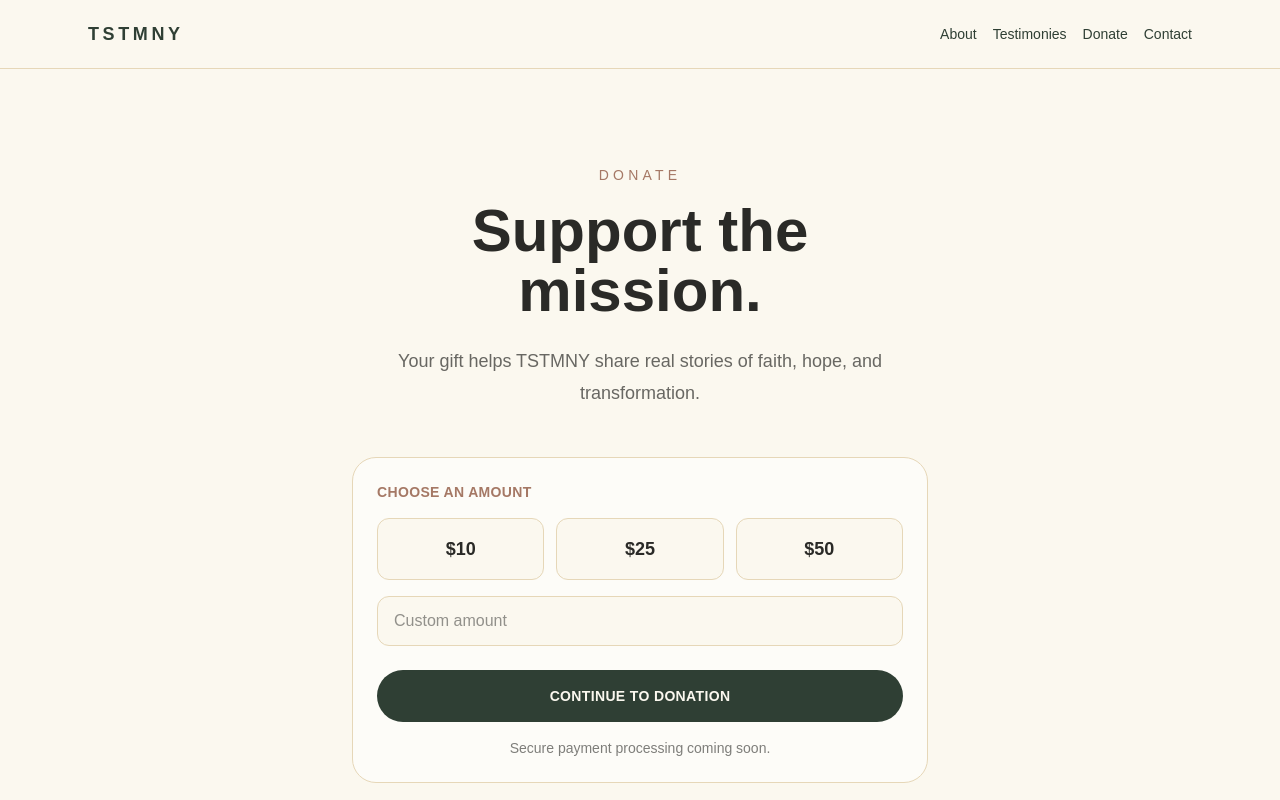
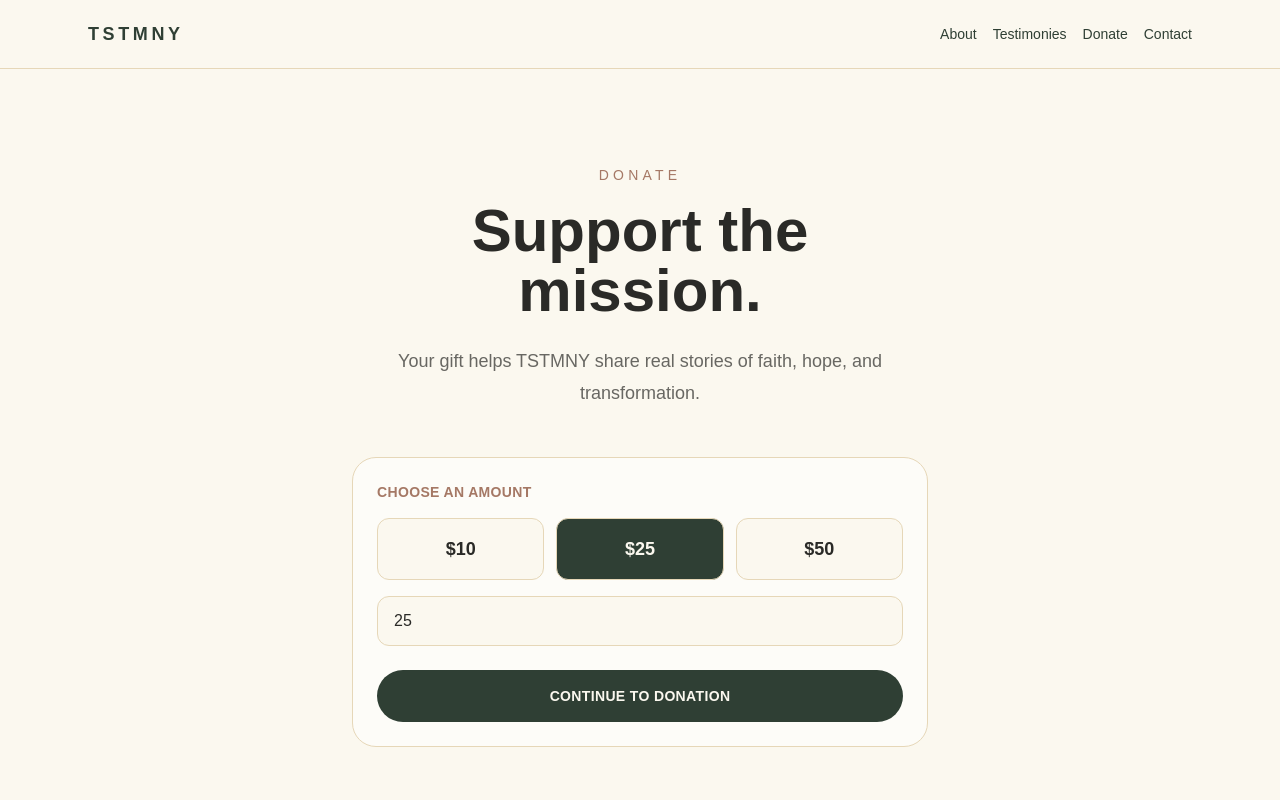
Before and after one commit to Ezcrtv/TSTMNY, a Next.js app: page /donate in a window 1280 px wide. Shown: the top 800 px of the page. Built offline with nearby package versions, Linux system fonts and the light colour scheme.

Commit message:
add Stripe donation checkout

```diff
--- /dev/null
+++ b/app/api/stripe/checkout/route.ts
@@ -0,0 +1,45 @@
+import { NextResponse } from 'next/server'
+import Stripe from 'stripe'
+
+const stripe = new Stripe(process.env.STRIPE_SECRET_KEY!)
+
+export async function POST(request: Request) {
+  try {
+    const { amount } = await request.json()
+    const amountInCents = Math.round(Number(amount) * 100)
+
+    if (!amountInCents || amountInCents < 100) {
+      return NextResponse.json(
+        { error: 'Minimum donation is $1.' },
+        { status: 400 }
+      )
+    }
+
+    const session = await stripe.checkout.sessions.create({
+      mode: 'payment',
+      line_items: [
+        {
+          price_data: {
+            currency: 'usd',
+            product_data: {
+              name: 'TSTMNY Donation',
+            },
+            unit_amount: amountInCents,
+          },
+          quantity: 1,
+        },
+      ],
+      success_url: `${process.env.NEXT_PUBLIC_BASE_URL}/donate/success`,
+      cancel_url: `${process.env.NEXT_PUBLIC_BASE_URL}/donate`,
+    })
+
+    return NextResponse.json({ url: session.url })
+  } catch (error) {
+    console.error('Stripe checkout error:', error)
+
+    return NextResponse.json(
+      { error: 'Unable to create checkout session.' },
+      { status: 500 }
+    )
+  }
+}
--- a/app/donate/page.tsx
+++ b/app/donate/page.tsx
@@ -1,3 +1,5 @@
+import DonateForm from '@/components/DonateForm'
+
 export default function DonatePage() {
   return (
     <main className="min-h-screen bg-[#fbf8ef] px-6 py-24 text-[#2a2a27]">
@@ -14,40 +16,7 @@ export default function DonatePage() {
           Your gift helps TSTMNY share real stories of faith, hope, and transformation.
         </p>
 
-        <div className="mt-12 rounded-3xl border border-[#e6d7b8] bg-white/60 p-6 text-left">
-          <p className="mb-4 text-sm font-semibold uppercase tracking-wide text-[#a57865]">
-            Choose an amount
-          </p>
-
-          <div className="grid grid-cols-3 gap-3">
-            {['10', '25', '50'].map((amount) => (
-              <button
-                key={amount}
-                type="button"
-                className="rounded-xl border border-[#e6d7b8] bg-[#fbf8ef] px-4 py-4 text-lg font-semibold transition hover:bg-white"
-              >
-                ${amount}
-              </button>
-            ))}
-          </div>
-
-          <input
-            type="number"
-            placeholder="Custom amount"
-            className="mt-4 w-full rounded-xl border border-[#e6d7b8] bg-[#fbf8ef] px-4 py-3 outline-none"
-          />
-
-          <button
-            type="button"
-            className="mt-6 w-full rounded-full bg-[#2f3f34] px-6 py-4 text-sm font-semibold uppercase tracking-wide text-[#fbf8ef]"
-          >
-            Continue to Donation
-          </button>
-
-          <p className="mt-4 text-center text-sm text-[#2a2a27]/60">
-            Secure payment processing coming soon.
-          </p>
-        </div>
+        <DonateForm />
       </section>
     </main>
   )
--- /dev/null
+++ b/app/donate/success/page.tsx
@@ -0,0 +1,28 @@
+import Link from 'next/link'
+
+export default function DonateSuccessPage() {
+  return (
+    <main className="min-h-screen bg-[#fbf8ef] px-6 py-24 text-[#2a2a27]">
+      <section className="mx-auto max-w-xl text-center">
+        <p className="mb-4 text-sm uppercase tracking-[0.3em] text-[#a57865]">
+          Thank You
+        </p>
+
+        <h1 className="text-4xl font-semibold md:text-6xl">
+          Donation received.
+        </h1>
+
+        <p className="mt-6 text-lg leading-8 text-[#2a2a27]/70">
+          Thank you for supporting TSTMNY and helping share real stories of faith.
+        </p>
+
+        <Link
+          href="/testimonies"
+          className="mt-10 inline-block rounded-full bg-[#2f3f34] px-8 py-4 text-sm font-semibold uppercase tracking-wide text-[#fbf8ef]"
+        >
+          Watch Testimonies
+        </Link>
+      </section>
+    </main>
+  )
+}
--- /dev/null
+++ b/components/DonateForm.tsx
@@ -0,0 +1,73 @@
+'use client'
+
+import { useState } from 'react'
+
+export default function DonateForm() {
+  const [amount, setAmount] = useState('25')
+  const [status, setStatus] = useState<'idle' | 'loading' | 'error'>('idle')
+
+  async function handleDonate() {
+    setStatus('loading')
+
+    const response = await fetch('/api/stripe/checkout', {
+      method: 'POST',
+      headers: { 'Content-Type': 'application/json' },
+      body: JSON.stringify({ amount }),
+    })
+
+    const data = await response.json()
+
+    if (data.url) {
+      window.location.href = data.url
+    } else {
+      setStatus('error')
+    }
+  }
+
+  return (
+    <div className="mt-12 rounded-3xl border border-[#e6d7b8] bg-white/60 p-6 text-left">
+      <p className="mb-4 text-sm font-semibold uppercase tracking-wide text-[#a57865]">
+        Choose an amount
+      </p>
+
+      <div className="grid grid-cols-3 gap-3">
+        {['10', '25', '50'].map((preset) => (
+          <button
+            key={preset}
+            type="button"
+            onClick={() => setAmount(preset)}
+            className={`rounded-xl border border-[#e6d7b8] px-4 py-4 text-lg font-semibold transition ${
+              amount === preset ? 'bg-[#2f3f34] text-[#fbf8ef]' : 'bg-[#fbf8ef] hover:bg-white'
+            }`}
+          >
+            ${preset}
+          </button>
+        ))}
+      </div>
+
+      <input
+        type="number"
+        min="1"
+        value={amount}
+        onChange={(event) => setAmount(event.target.value)}
+        placeholder="Custom amount"
+        className="mt-4 w-full rounded-xl border border-[#e6d7b8] bg-[#fbf8ef] px-4 py-3 outline-none"
+      />
+
+      <button
+        type="button"
+        disabled={status === 'loading'}
+        onClick={handleDonate}
+        className="mt-6 w-full rounded-full bg-[#2f3f34] px-6 py-4 text-sm font-semibold uppercase tracking-wide text-[#fbf8ef]"
+      >
+        {status === 'loading' ? 'Redirecting...' : 'Continue to Donation'}
+      </button>
+
+      {status === 'error' && (
+        <p className="mt-4 text-center text-sm text-red-700">
+          Something went wrong. Please try again.
+        </p>
+      )}
+    </div>
+  )
+}
--- a/package.json
+++ b/package.json
@@ -17,7 +17,8 @@
     "react": "19.2.4",
     "react-dom": "19.2.4",
     "resend": "^6.12.4",
-    "sanity": "^6.0.0"
+    "sanity": "^6.0.0",
+    "stripe": "^22.2.1"
   },
   "devDependencies": {
     "@tailwindcss/postcss": "^4",
```
Also changed, not shown: 1 other file (tests, documents, lock files or other folders).
